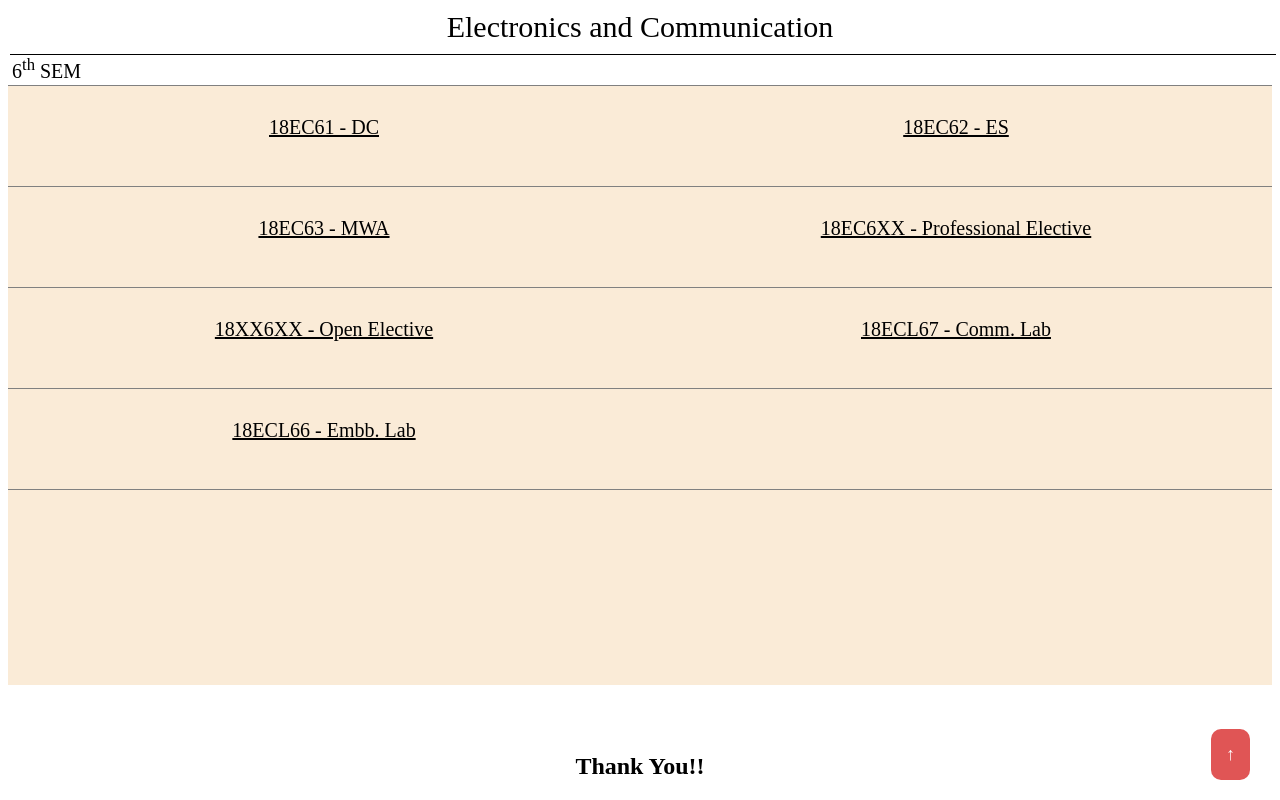
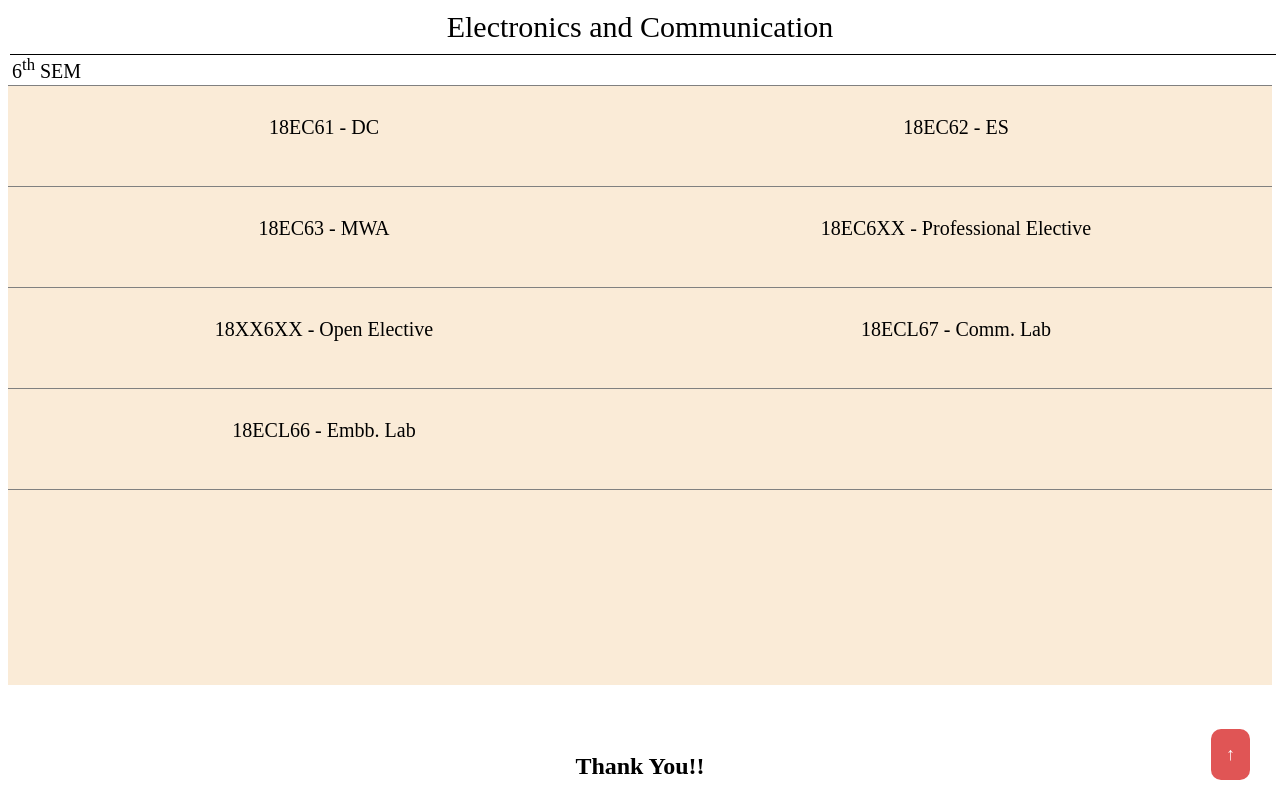
Before and after one commit to nikand19/drive, a plain HTML site: page index.html in a window 1280 px wide. Drawn offline with Linux system fonts and the light colour scheme.

Commit message:
Update index.html

```diff
--- a/index.html
+++ b/index.html
@@ -202,11 +202,13 @@
             text-align: center;
         }
         a{
-            color: rgb(0, 0, 0)
+            text-decoration: none;
+            color: rgb(0, 0, 0);
 
         }
         a:hover{
-            color: rgb(255, 255, 255)
+            text-decoration: none;
+            color: rgb(255, 255, 255);
 
         }
         #myBtn {
```
